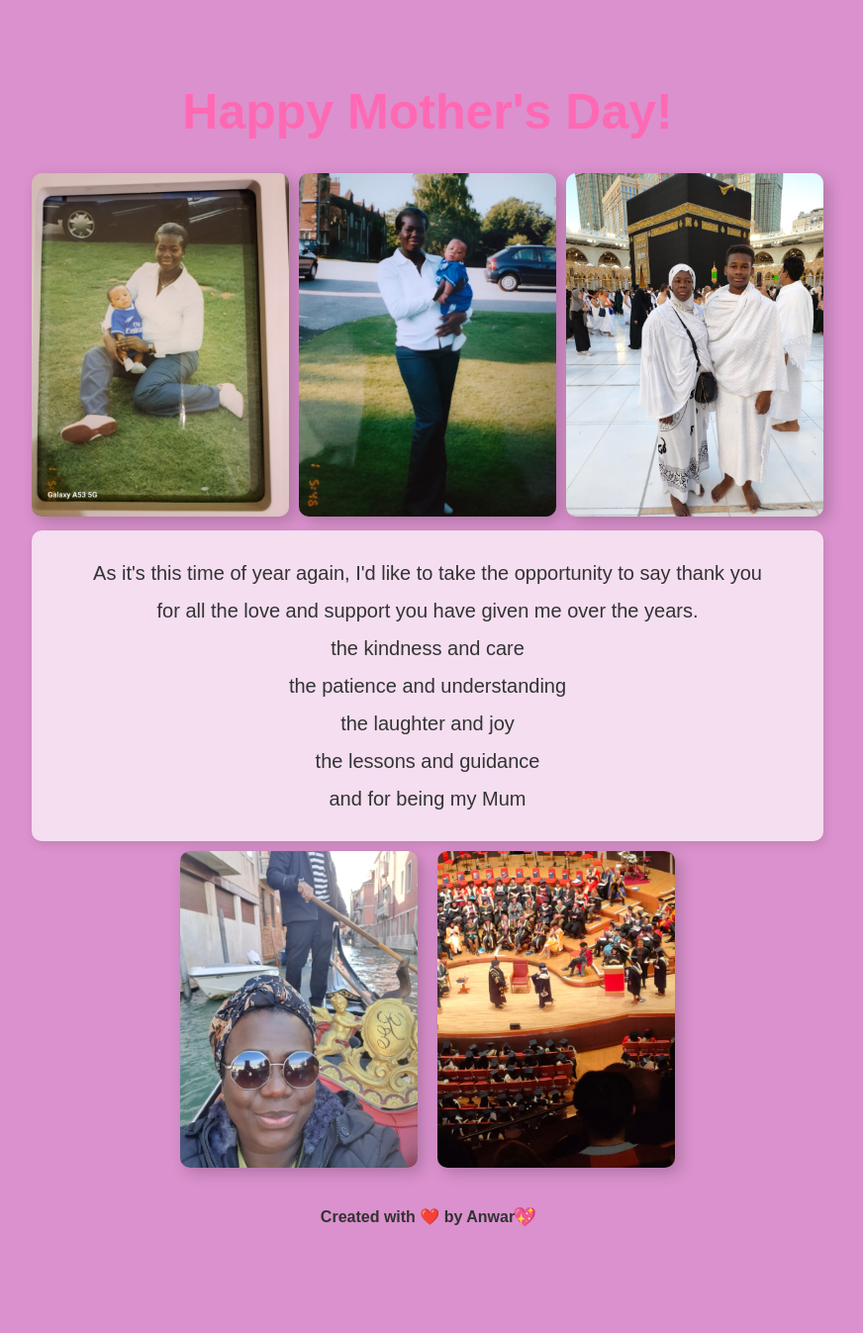
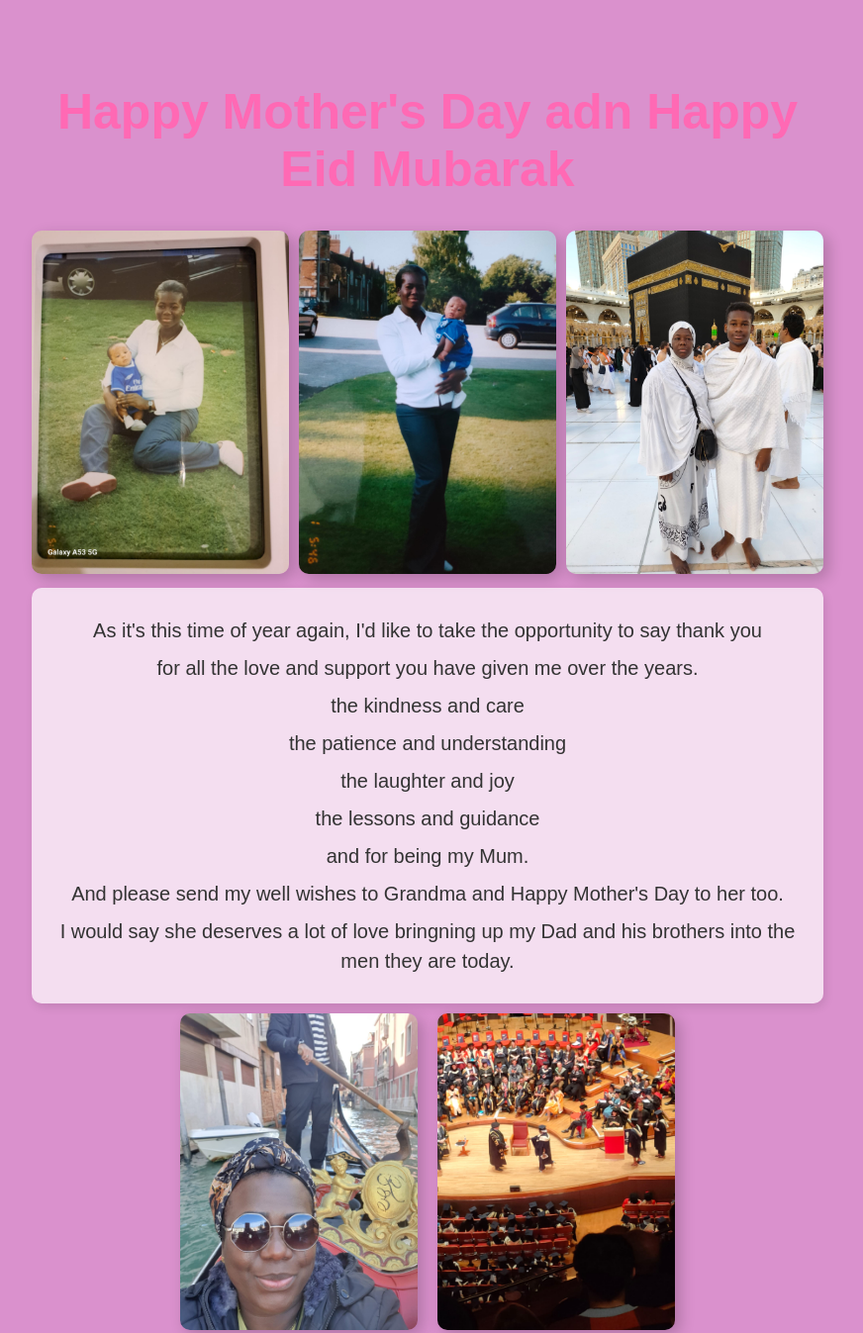
Before and after one commit to tunderbell/tunderbell.github.io, a plain HTML site: page index.html in a window 1280 px wide. Shown: the top 1347 px of the page at 99% size, without its empty margins (208-1080 px from the left). Before the commit the page ends 1305 px from the top, so only its background shows below. Drawn offline with Linux system fonts and the light colour scheme.

Commit message:
Update index.html

```diff
--- a/index.html
+++ b/index.html
@@ -8,7 +8,7 @@
 </head>
 <body>
     <div class="container">
-        <h1>Happy Mother's Day!</h1>
+        <h1>Happy Mother's Day adn Happy Eid Mubarak</h1>
 
         <!-- Image Collage Section -->
         <div class="collage-container">
@@ -32,7 +32,9 @@
                     <p>the patience and understanding</p>
                     <p>the laughter and joy</p>
                     <p>the lessons and guidance</p>
-                    <p>and for being my Mum</p>
+                    <p>and for being my Mum.</p>
+                    <p>And please send my well wishes to Grandma and Happy Mother's Day to her too.</p>
+                    <p>I would say she deserves a lot of love bringning up my Dad and his brothers into the men they are today.</p>
                 </div>
             </div>
 
```
